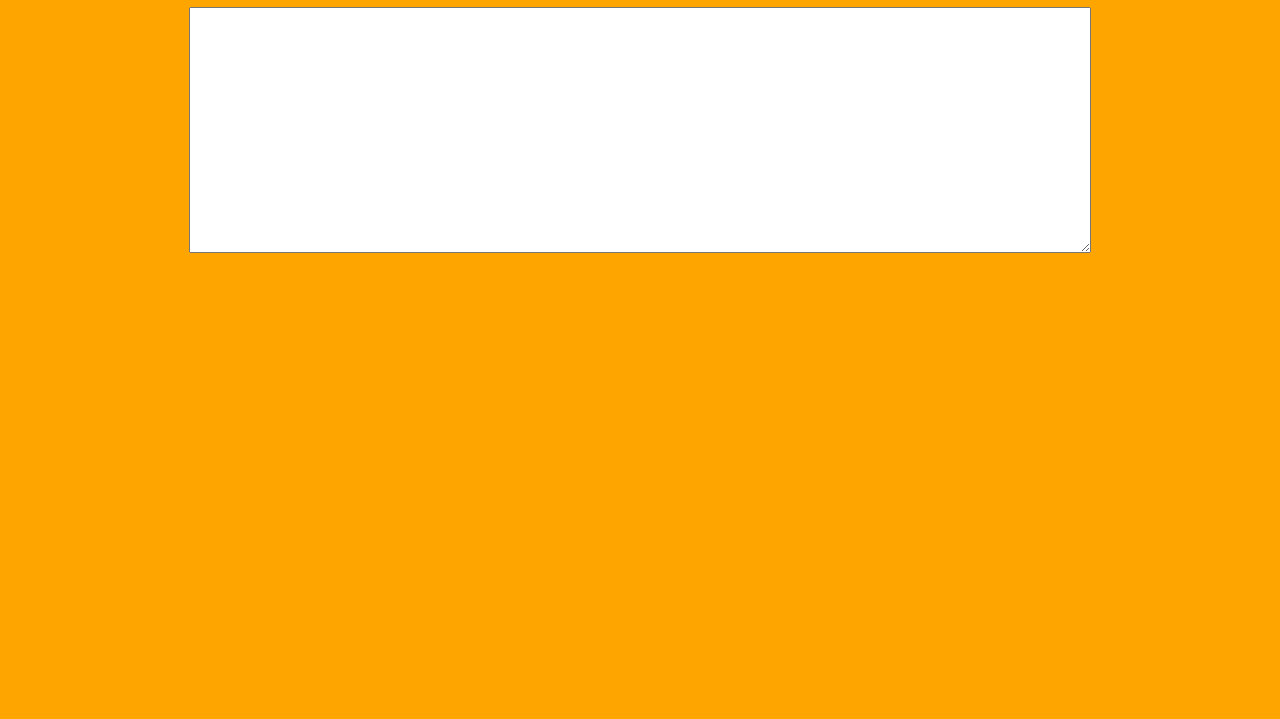
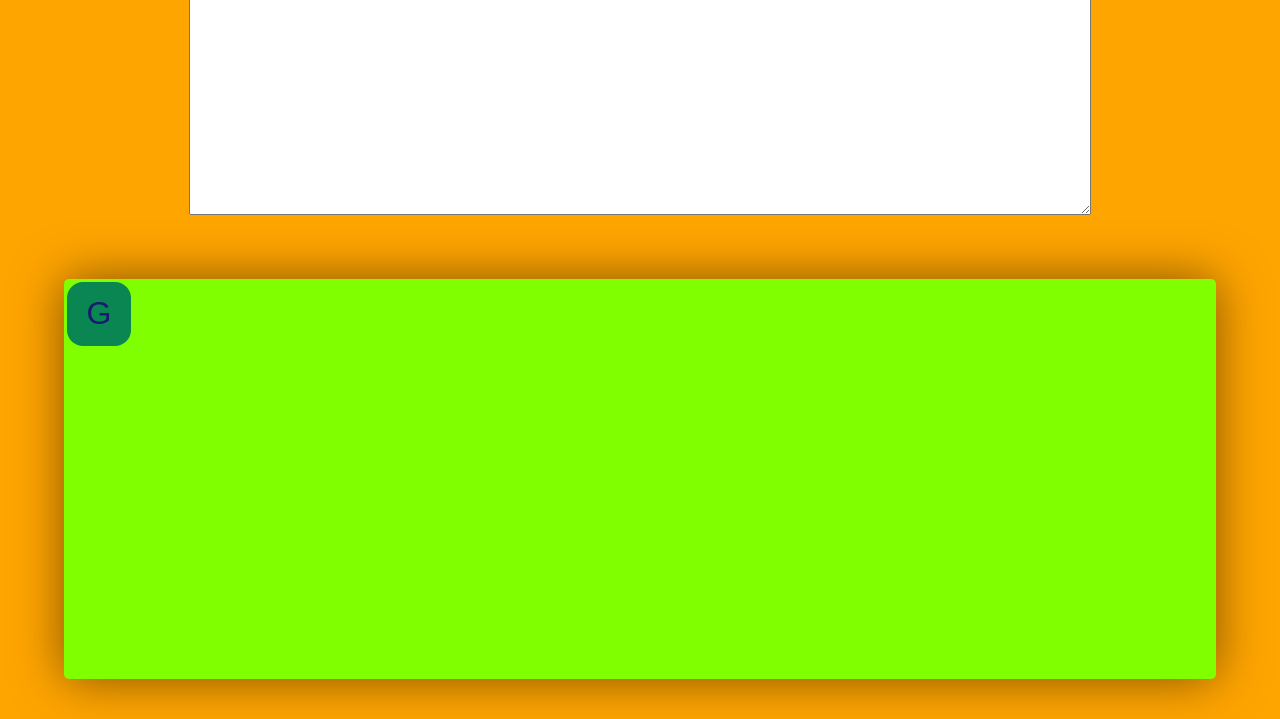
Before and after one commit to MargaritaBraun/virtual-keyboard, a website built with webpack: page index.html in a window 1280 px wide. Shown: the part 81-800 px from the top of the page. Built offline with nearby package versions, Linux system fonts and the light colour scheme.

Commit message:
feat: creating styles for the keyboard button and panel

```diff
--- a/index.html
+++ b/index.html
@@ -13,7 +13,9 @@
         <h1>virtual-keyboard</h1>
     <textarea class="text_input_field" title="Поле для вывода текста"></textarea>
     </div>
-
+    <div class="key__container">
+        <button class="key">G</button>
+    </div>
 
     <script src="./dist/main.js"></script>
 </body>
--- a/src/sass/base/_base.scss
+++ b/src/sass/base/_base.scss
@@ -1,5 +1,7 @@
 .body {
   background-color: orange;
+  margin: auto;
+  font-size: 10px;
 }
 
 .base {
@@ -8,13 +10,35 @@
   flex-direction: column;
   align-items: center;
 }
-.look {
-  width: 100px;
-  height: 150px;
-  background-color: chartreuse;
-}
 
 .text_input_field {
   width: 70vw;
   height: 30vh;
 }
+
+.key__container {
+  width: 90vw;
+  height: 50vh;
+  background-color: chartreuse;
+  margin: 4rem auto 0 auto;
+  box-shadow: 0 0 50px rgba(0, 0, 0, 0.5);
+  border-radius: 5px;
+}
+
+.key {
+  width: 4rem;
+  height: 4rem;
+  padding: 0.5rem;
+  font-size: 2rem;
+  color: midnightblue;
+  background-color: rgb(9, 134, 82);
+  border-radius: 1rem;
+  margin: 3px;
+  border: none;
+  outline: none;
+  cursor: pointer;
+  display: inline-flex;
+  align-items: center;
+  justify-content: center;
+  vertical-align: top;
+}
```
Also changed, not shown: src/sass/style.css, 1 other file.
